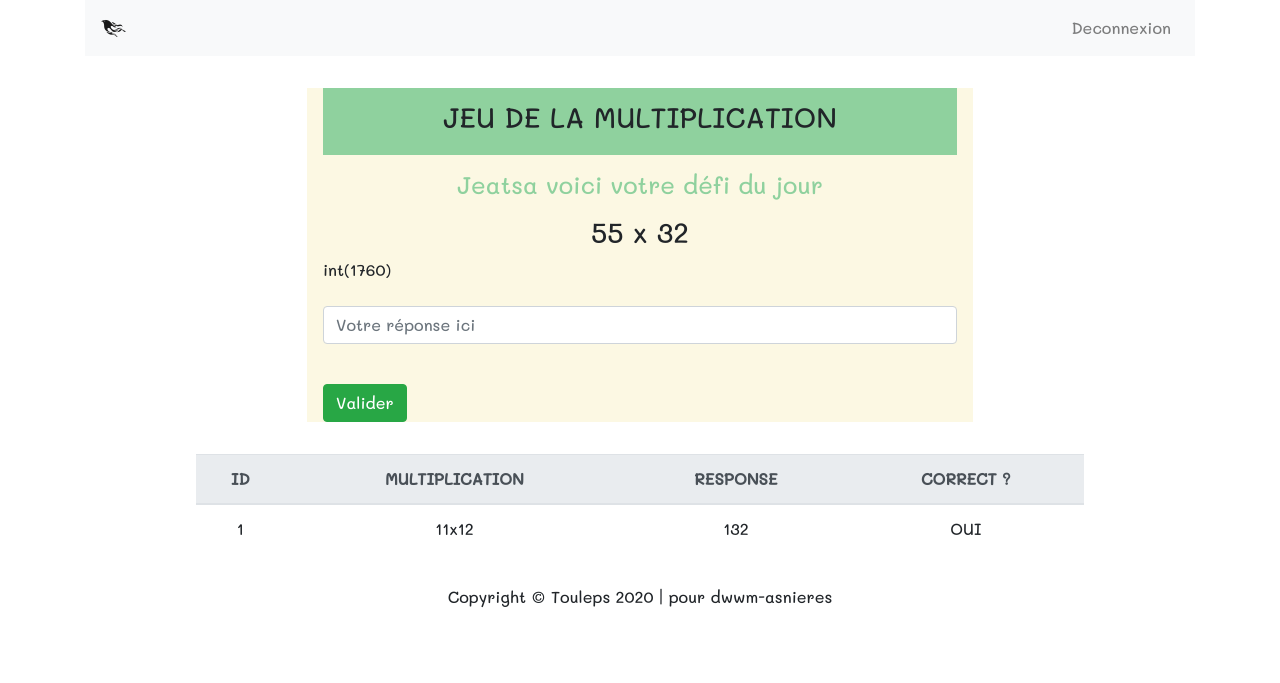
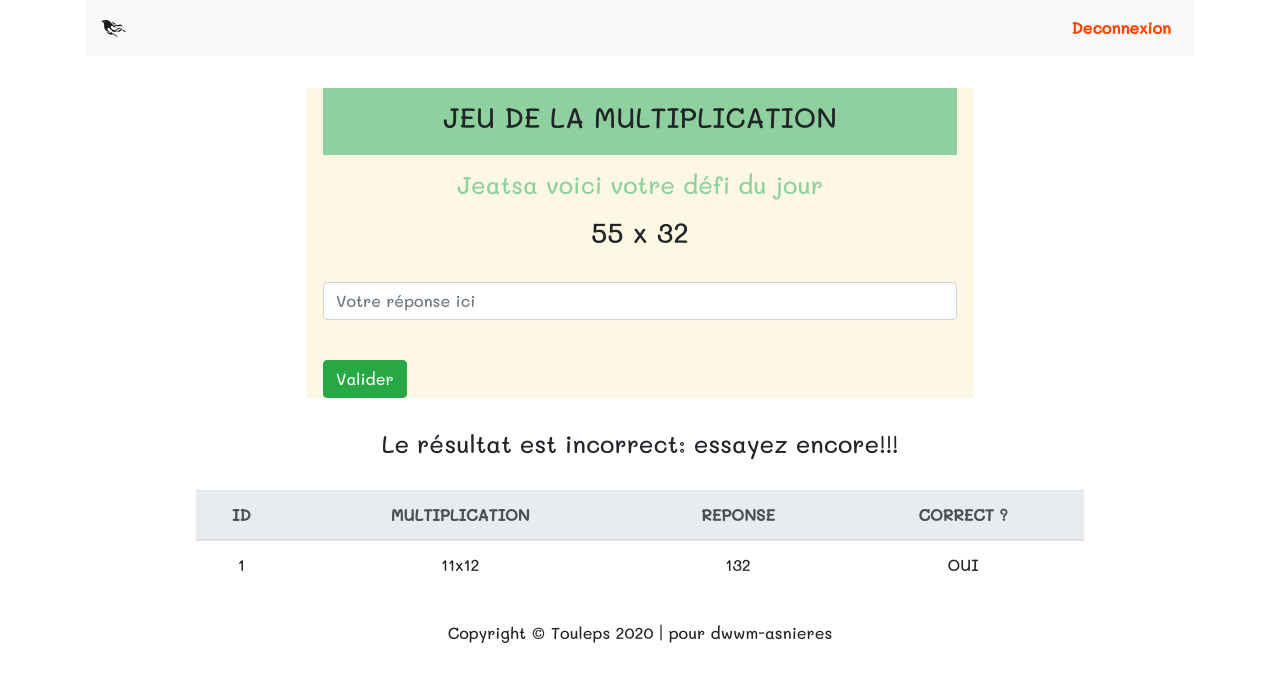
Before and after one commit to Toulepi/Projets, a PHP site: page /game.php in a window 1280 px wide. Shown: the top 683 px of the page. Run offline with PHP 8.4, Linux system fonts and the light colour scheme; a user stored in the database is signed in; data comes from the database, SQL or seed files in the repository; both versions use the stored data as it was after the commit; some libraries are stand-ins or nearby versions.

Commit message:
tpCrudAjax v1
TP crud ajax submit

```diff
--- a/tpCrudAjax/assets/js/script.js
+++ b/tpCrudAjax/assets/js/script.js
@@ -13,12 +13,17 @@ $(document).ready(function (){
         chargeDatas();
     });
 
+    // Faire disparaître le message de succès ou d'erreur
+    $("#msg").dblclick(function(){
+        $(this).fadeOut(1000);
+    });
+
 })
 
 function insert() {
 
     let product ;
-    let reponse = $("#reponse").val();  // ok
+    let reponse = $("#reponse").val();
    // alert(reponse);
     let correct
     let idUser
@@ -35,7 +40,6 @@ function insert() {
 
         // on recharge les fonctions rand () afin de regénerer de nouveaux nombres
         // think about doing it with Ajax
-
 
     })
 }
--- a/tpCrudAjax/game.php
+++ b/tpCrudAjax/game.php
@@ -33,7 +33,7 @@
             <div class="collapse navbar-collapse">
                 <ul class="navbar-nav ml-md-auto">
                     <li class="nav-item">
-                        <a class="nav-link" href="index.php">Deconnexion</a>
+                        <a class="nav-link" href="index.php" style="color: orangered;font-weight: bold">Deconnexion</a>
                     </li>
                 </ul>
             </div>
@@ -53,7 +53,7 @@
                 echo "<h3>".$x.' x '.$y."</h3>";
                 $product = $x*$y;
 
-                var_dump($product);
+                //var_dump($product);
 
                 // On modifie les variables de session 'product' et 'productString'
                 $_SESSION["product"] = $product;
@@ -68,26 +68,26 @@
                 <input type="number" class="form-control" id="reponse" placeholder="Votre réponse ici" name="reponse" required>
             </div>
 
-             <?php
-             /*
-                //var_dump((int)$_SESSION['reponse']);
-                //var_dump($_SESSION['product']);
-
-                 if ( (int)$_SESSION['reponse'] == $_SESSION["product"]) {
-
-                     echo "<h4 id='reponse' style='color: #1e7e34'>" . 'Le résultat est correct: Félicitions!!!'. "</h4>";
-                     //$correct = 'OUI';
-
-                 } else {
-
-                     echo "<h4 style='color: red'>" . 'Le résultat est incorrect: essayez encore!!!'."</h4>";
-                    // $correct = 'NON';
-                 }
-                */
-            ?>
             <br>
             <button id="submit_ajouter" type="submit" class="btn btn-success" >Valider</button>
         </form>
+        <div id="msg">
+            <?php
+                $product = $_SESSION["product"];
+                $reponse = (int)$_SESSION["reponse"];
+                //var_dump($reponse);
+
+                //var_dump($_POST['reponse']);
+
+                if ( !empty($reponse) && ($reponse == $product) ) {
+                    echo "<h4 id='correct'>" . 'Le résultat est correct: Félicitions!!!'. "</h4>";
+                } elseif (!empty($reponse) && ($reponse !== $product) ){
+                    echo "<h4 id='incorrect'>" . 'Le résultat est incorrect: essayez encore!!!'."</h4>";
+                }
+               // $_SESSION['reponse'];
+                //var_dump($_SESSION['reponse']);
+            ?>
+        </div>
     </div>
     <div class="score">
         <table class="table table-hover">
@@ -95,7 +95,7 @@
             <tr>
                 <th scope="col">ID</th>
                 <th scope="col">MULTIPLICATION</th>
-                <th scope="col">RESPONSE</th>
+                <th scope="col">REPONSE</th>
                 <th scope="col">CORRECT ?</th>
             </tr>
             </thead>
--- a/tpCrudAjax/index.php
+++ b/tpCrudAjax/index.php
@@ -118,7 +118,7 @@ if ( ($method == "POST") && !empty($method) ) {
         <!-- Contenu page de login -->
         <div id="login_form" >
             <h3>Login Form</h3>
-            <form method="post" autocomplete="on">
+            <form method="post" autocomplete="off">
 
                 <!-- On récupère l'idUser via l'input de type "hidden" -->
                 <input type="hidden" name="id"
--- a/tpCrudAjax/register.php
+++ b/tpCrudAjax/register.php
@@ -94,7 +94,7 @@ if ( ($method == "POST") && !empty($method) ){
 
         <!-- Contenu page de login -->
         <div id="register_form" >
-            <form method="post" autocomplete="on">
+            <form method="post" autocomplete="off">
 
                 <!-- On récupère l'idUser via l'input de type "hidden" -->
                 <input type="hidden" name="id"
--- a/tpCrudAjax/server.php
+++ b/tpCrudAjax/server.php
@@ -32,20 +32,14 @@
 
         if ( $reponse == $product) {
 
-            echo "<h4 id='reponse' style='color: #1e7e34'>" . 'Le résultat est correct: Félicitions!!!'. "</h4>";
             $correct = 'OUI';
+            // how to reload the productString display after a correct awswer ???
 
-            // how to reload the productString display after a correct awswer ???
-            //location.reload("game.php");
         } else {
-
-            echo "<h4 style='color: red'>" . 'Le résultat est incorrect: essayez encore!!!'."</h4>";
             $correct = 'NON';
         }
 
         $sql = "insert into score(product, reponse, correct,idUser) values (?,?, ?,?)";
-
-        // il faut faire un echo afin que la réponse soit faite au niveau de la requète ajax
         try {
             $req_preparee = $connexion->prepare($sql);
             $req_preparee->execute([$productString, $reponse, $correct,$idUser]);
```
Also changed, not shown: tpCrudAjax/assets/db/creation.sql (line endings or trailing spaces).
